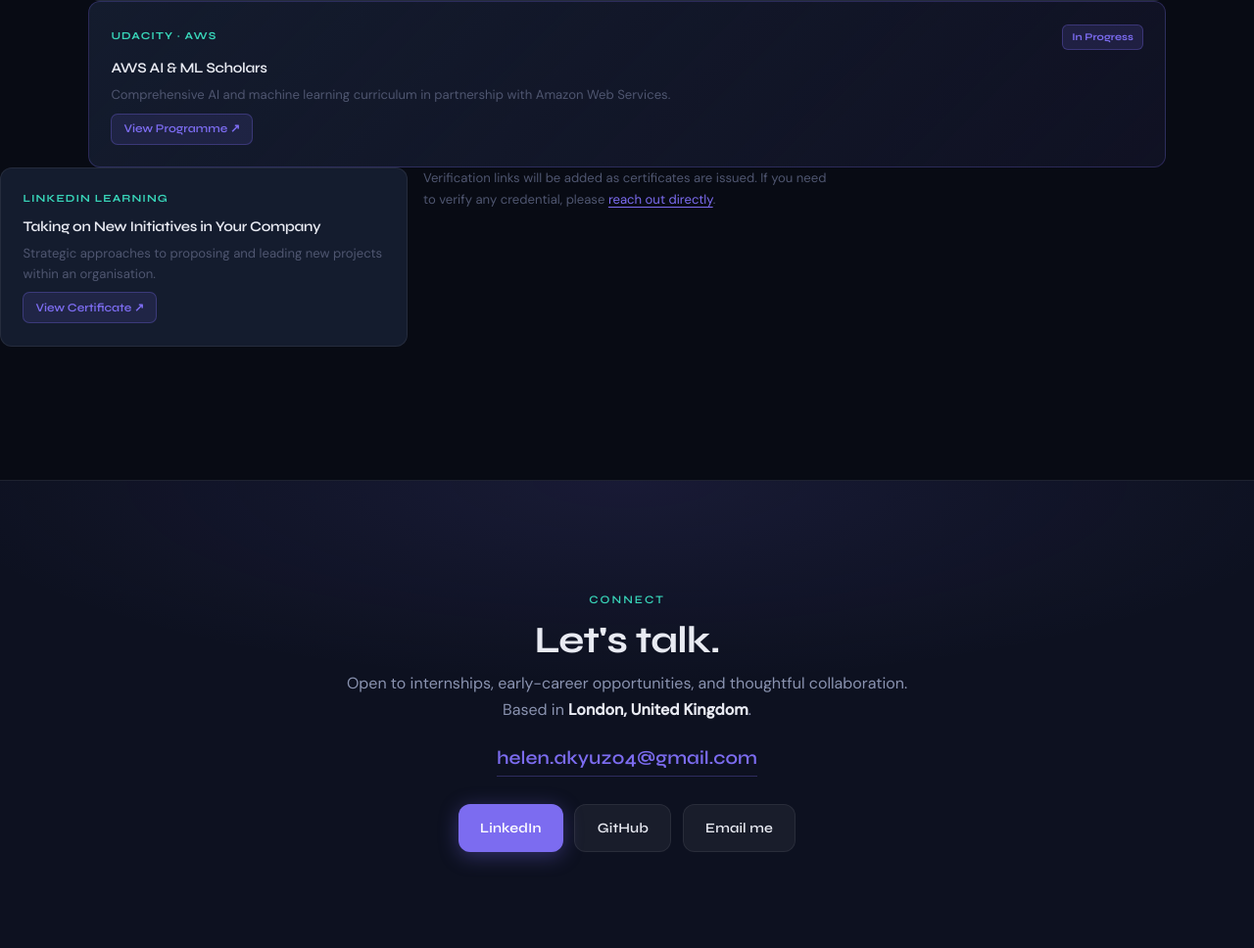
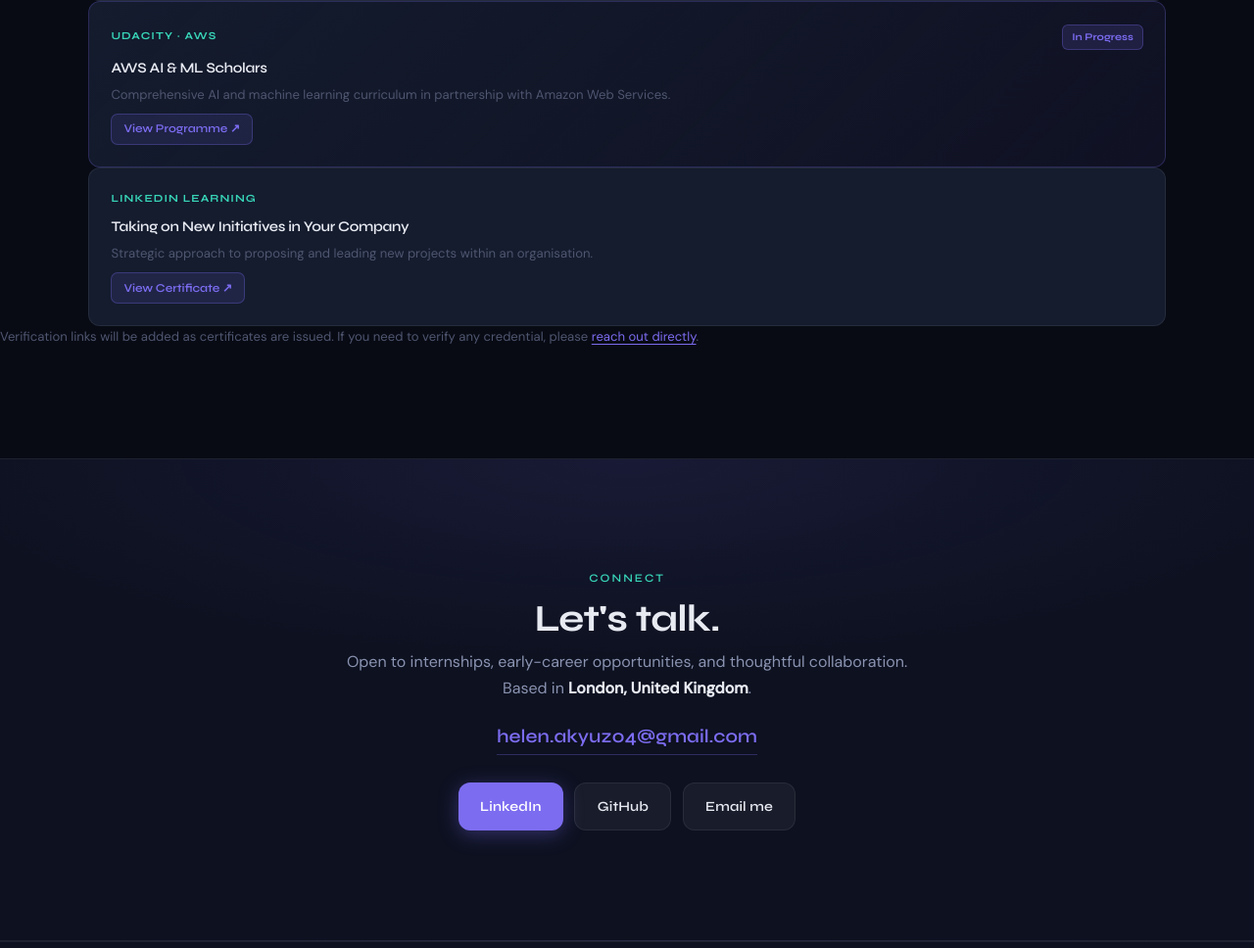
Before and after one commit to helinakyz3/helin-portfolio-website, a plain HTML site: page index.html in a window 1280 px wide. Shown: the part 5073-6041 px from the top of the page at 98% size. Drawn offline with Linux system fonts and the light colour scheme.

Commit message:
Fix cert grid layout

```diff
--- a/index.html
+++ b/index.html
@@ -328,17 +328,15 @@
               <p>Comprehensive AI and machine learning curriculum in partnership with Amazon Web Services.</p>
               <a class="cert-link-btn" href="https://www.udacity.com/scholarships/aws-ai-ml-scholars" target="_blank" rel="noopener noreferrer">View Programme ↗</a>
             </article>
-          </div>
-
-          <div class="cert-grid">
             <article class="cert-card">
               <div class="cert-card-top">
                 <span class="cert-provider">LinkedIn Learning</span>
               </div>
               <h3>Taking on New Initiatives in Your Company</h3>
-              <p>Strategic approaches to proposing and leading new projects within an organisation.</p>
+              <p>Strategic approach to proposing and leading new projects within an organisation.</p>
               <a class="cert-link-btn" href="https://www.linkedin.com/learning/certificates/a51d9cbaf4fd90baff9018a4619072f9ee82402f9e56e3f6e812ae9473df1423?u=67552986" target="_blank" rel="noopener noreferrer">View Certificate ↗</a>
             </article>
+          </div>
 
           <p class="cert-note">Verification links will be added as certificates are issued. If you need to verify any credential, please <a href="mailto:helen.akyuz04@gmail.com">reach out directly</a>.</p>
         </div>
```
